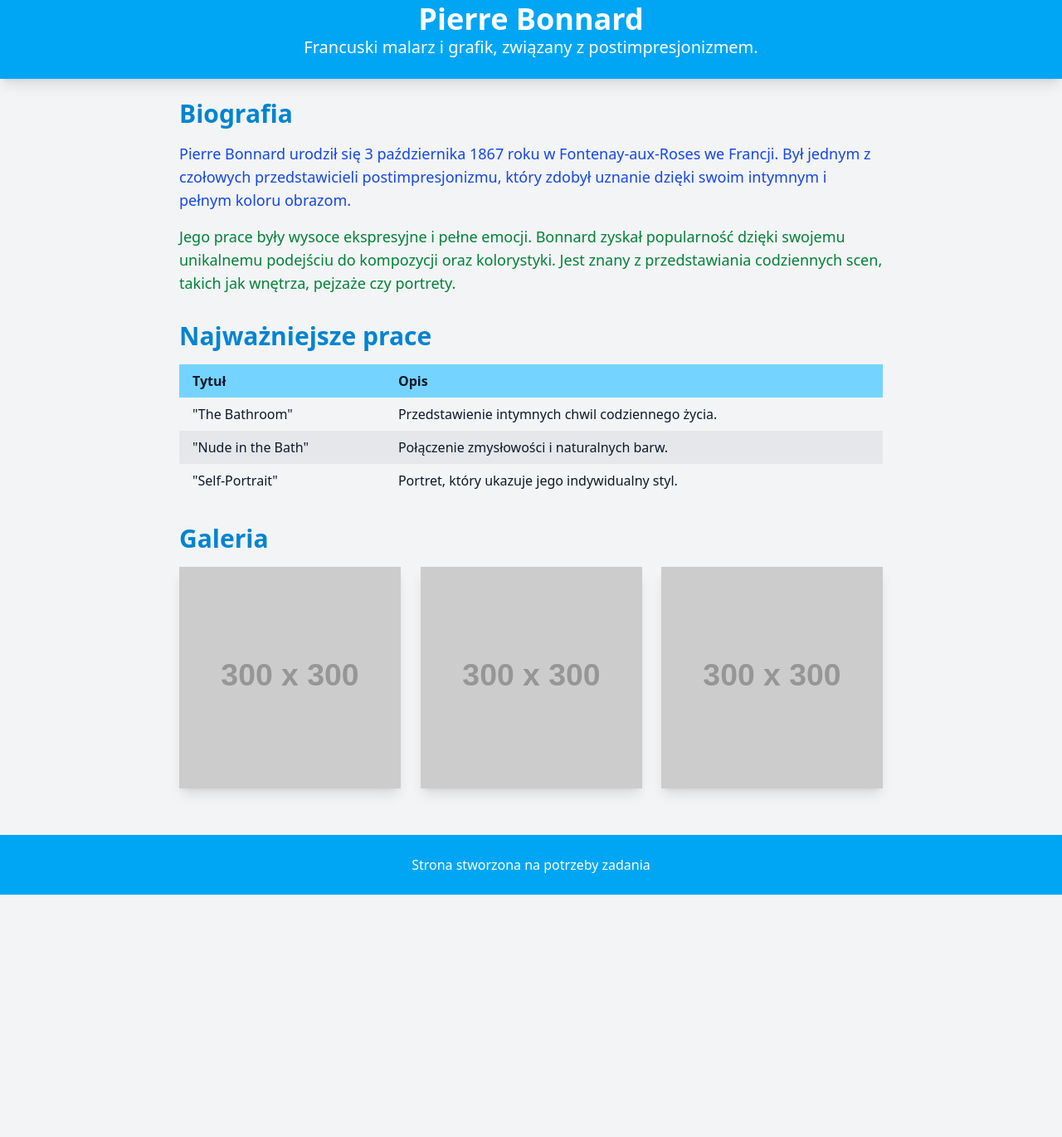
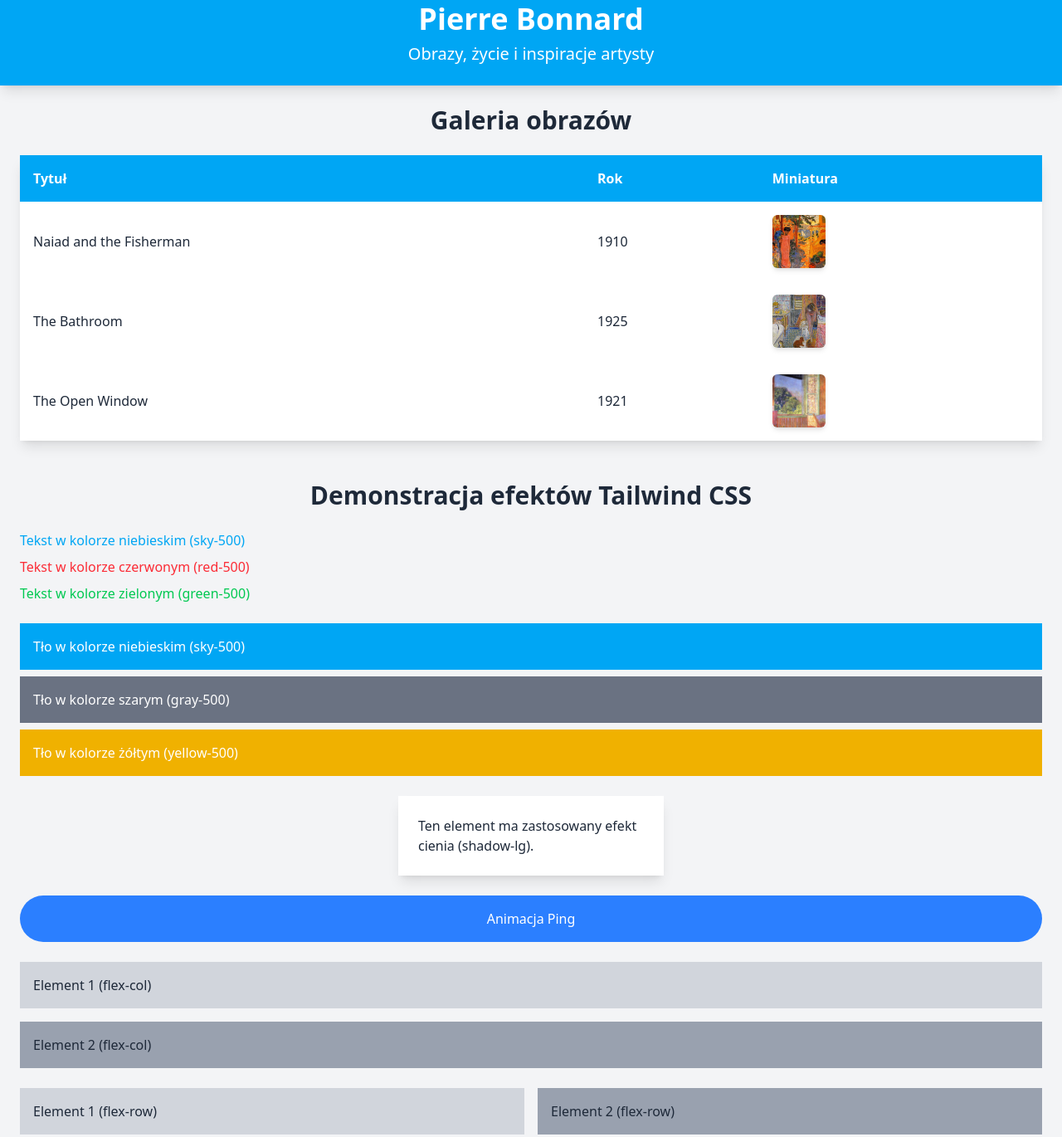
Before and after one commit to witek-formanski/witek-formanski.github.io, a plain HTML site: page src/index.html in a window 1280 px wide. Shown: the part 21-1391 px from the top of the page at 83% size. Before the commit the page ends 1099 px from the top, so only its background shows below. Drawn offline with Linux system fonts and the light colour scheme; placeholder pictures from the web are drawn by us.

Commit message:
bonnard complete

```diff
--- a/src/index.html
+++ b/src/index.html
@@ -3,71 +3,86 @@
 <head>
     <meta charset="UTF-8">
     <meta name="viewport" content="width=device-width, initial-scale=1.0">
-    <title>Pierre Bonnard</title>
+    <title>Pierre Bonnard - Tabela i Demo Stylów</title>
     <link href="output.css" rel="stylesheet">
 </head>
-<body class="bg-gray-100 text-gray-900">
+<body class="bg-gray-100 text-gray-800">
 
     <!-- Nagłówek -->
-    <header class="bg-sky-500 text-white p-6 text-center shadow-lg">
+    <header class="text-center p-6 bg-sky-500 text-white shadow-lg">
         <h1 class="text-4xl font-bold">Pierre Bonnard</h1>
-        <p class="text-xl">Francuski malarz i grafik, związany z postimpresjonizmem.</p>
+        <p class="text-xl mt-2">Obrazy, życie i inspiracje artysty</p>
     </header>
 
-    <!-- Artykuł -->
-    <article class="max-w-4xl mx-auto p-6">
-        <section>
-            <h2 class="text-3xl font-semibold text-sky-600 mb-4">Biografia</h2>
-            <p class="text-lg mb-4 text-blue-700">
-                Pierre Bonnard urodził się 3 października 1867 roku w Fontenay-aux-Roses we Francji. Był jednym z czołowych przedstawicieli postimpresjonizmu, który zdobył uznanie dzięki swoim intymnym i pełnym koloru obrazom.
-            </p>
-            <p class="text-lg mb-4 text-green-700">
-                Jego prace były wysoce ekspresyjne i pełne emocji. Bonnard zyskał popularność dzięki swojemu unikalnemu podejściu do kompozycji oraz kolorystyki. Jest znany z przedstawiania codziennych scen, takich jak wnętrza, pejzaże czy portrety.
-            </p>
-        </section>
-
-        <!-- Tabela -->
-        <section class="my-8">
-            <h2 class="text-3xl font-semibold text-sky-600 mb-4">Najważniejsze prace</h2>
-            <table class="table-auto w-full text-left">
-                <thead>
+    <!-- Tabela z obrazami -->
+    <section class="p-6">
+        <h2 class="text-3xl font-semibold text-center mb-6">Galeria obrazów</h2>
+        <table class="table-auto w-full border-collapse bg-white shadow-lg">
+            <thead class="bg-sky-500 text-white">
                 <tr>
-                        <th class="px-4 py-2 bg-sky-300">Tytuł</th>
-                        <th class="px-4 py-2 bg-sky-300">Opis</th>
+                    <th class="p-4 text-left">Tytuł</th>
+                    <th class="p-4 text-left">Rok</th>
+                    <th class="p-4 text-left">Miniatura</th>
                 </tr>
             </thead>
             <tbody>
                 <tr>
-                        <td class="px-4 py-2">"The Bathroom"</td>
-                        <td class="px-4 py-2">Przedstawienie intymnych chwil codziennego życia.</td>
-                    </tr>
-                    <tr class="bg-gray-200">
-                        <td class="px-4 py-2">"Nude in the Bath"</td>
-                        <td class="px-4 py-2">Połączenie zmysłowości i naturalnych barw.</td>
+                    <td class="p-4">Naiad and the Fisherman</td>
+                    <td class="p-4">1910</td>
+                    <td class="p-4"><img src="images/naiad_and_the_fisherman.webp" alt="Naiad and the Fisherman" class="w-16 h-16 object-cover shadow-md rounded-md"></td>
                 </tr>
                 <tr>
-                        <td class="px-4 py-2">"Self-Portrait"</td>
-                        <td class="px-4 py-2">Portret, który ukazuje jego indywidualny styl.</td>
+                    <td class="p-4">The Bathroom</td>
+                    <td class="p-4">1925</td>
+                    <td class="p-4"><img src="images/the_bathroom.jpg" alt="The Bathroom" class="w-16 h-16 object-cover shadow-md rounded-md"></td>
+                </tr>
+                <tr>
+                    <td class="p-4">The Open Window</td>
+                    <td class="p-4">1921</td>
+                    <td class="p-4"><img src="images/the_open_window.jpg" alt="The Open Window" class="w-16 h-16 object-cover shadow-md rounded-md"></td>
                 </tr>
             </tbody>
         </table>
     </section>
 
-        <!-- Animacja -->
-        <section class="my-8">
-            <h2 class="text-3xl font-semibold text-sky-600 mb-4">Galeria</h2>
-            <div class="grid grid-cols-3 gap-6">
-                <img src="https://via.placeholder.com/300" alt="Obraz 1" class="shadow-lg hover:shadow-2xl transition duration-300">
-                <img src="https://via.placeholder.com/300" alt="Obraz 2" class="shadow-lg hover:shadow-2xl transition duration-300 animate-ping">
-                <img src="https://via.placeholder.com/300" alt="Obraz 3" class="shadow-lg hover:shadow-2xl transition duration-300">
+    <!-- Sekcja demonstracyjna efektów Tailwind -->
+    <section class="p-6 space-y-6">
+        <h2 class="text-3xl font-semibold text-center">Demonstracja efektów Tailwind CSS</h2>
+
+        <!-- Kolory tekstu -->
+        <div class="space-y-2">
+            <p class="text-sky-500">Tekst w kolorze niebieskim (sky-500)</p>
+            <p class="text-red-500">Tekst w kolorze czerwonym (red-500)</p>
+            <p class="text-green-500">Tekst w kolorze zielonym (green-500)</p>
+        </div>
+
+        <!-- Kolory tła -->
+        <div class="space-y-2">
+            <div class="bg-sky-500 text-white p-4">Tło w kolorze niebieskim (sky-500)</div>
+            <div class="bg-gray-500 text-white p-4">Tło w kolorze szarym (gray-500)</div>
+            <div class="bg-yellow-500 text-white p-4">Tło w kolorze żółtym (yellow-500)</div>
+        </div>
+
+        <!-- Efekt cienia -->
+        <div class="bg-white p-6 shadow-lg max-w-xs mx-auto">
+            <p>Ten element ma zastosowany efekt cienia (shadow-lg).</p>
+        </div>
+
+        <!-- Animacja ping -->
+        <div class="p-4 bg-blue-500 text-white rounded-full animate-ping">
+            <p class="text-center">Animacja Ping</p>
+        </div>
+
+        <!-- Flexbox: Kolumna vs Wiersz -->
+        <div class="flex flex-col gap-4">
+            <div class="bg-gray-300 p-4 flex-auto">Element 1 (flex-col)</div>
+            <div class="bg-gray-400 p-4 flex-auto">Element 2 (flex-col)</div>
+        </div>
+        <div class="flex flex-row gap-4 mt-6">
+            <div class="bg-gray-300 p-4 flex-auto">Element 1 (flex-row)</div>
+            <div class="bg-gray-400 p-4 flex-auto">Element 2 (flex-row)</div>
         </div>
     </section>
-    </article>
-
-    <!-- Stopka -->
-    <footer class="bg-sky-500 text-white p-6 text-center shadow-lg">
-        <p>Strona stworzona na potrzeby zadania</p>
-    </footer>
 
 </body>
 </html>
```
Also changed, not shown: src/images/naiad_and_the_fisherman.webp (added), src/images/the_bathroom.jpg (added), src/images/the_open_window.jpg (added), src/output.css. Lines whose indentation alone changed are shown as unchanged.
